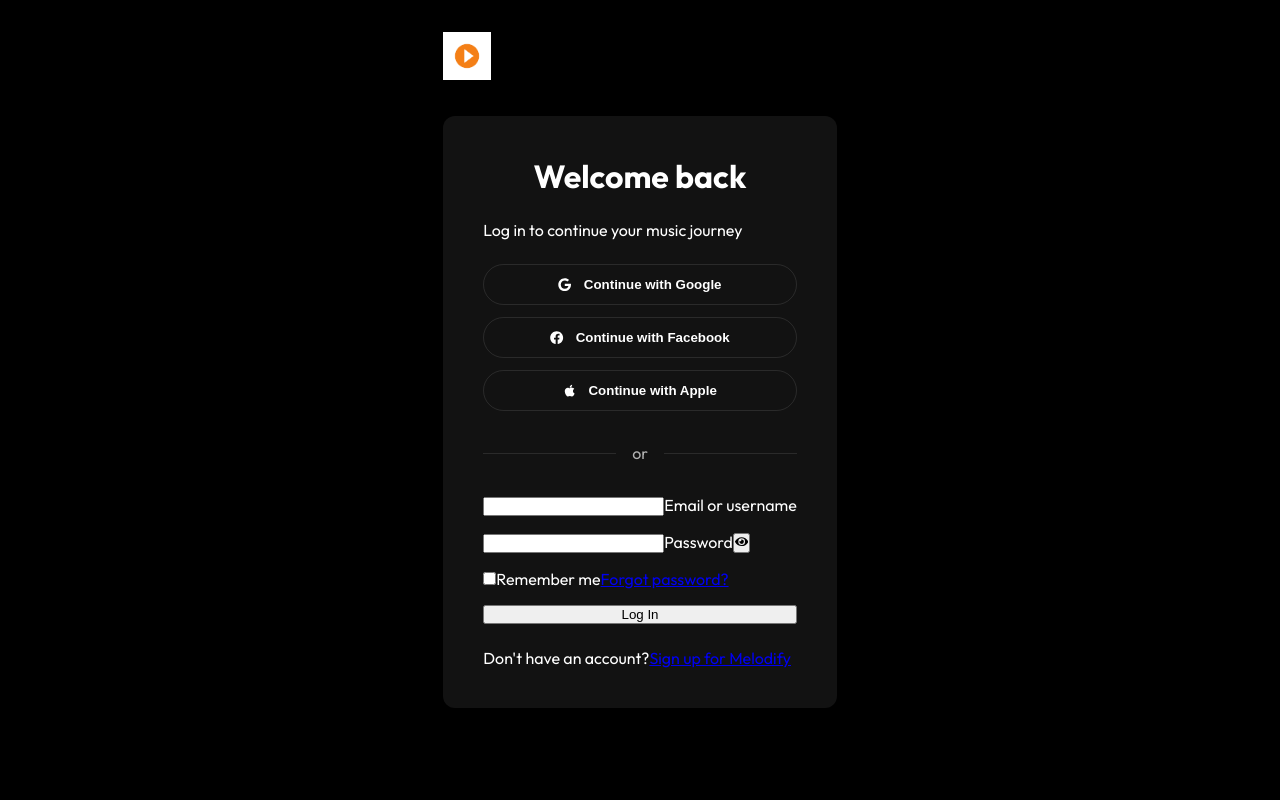
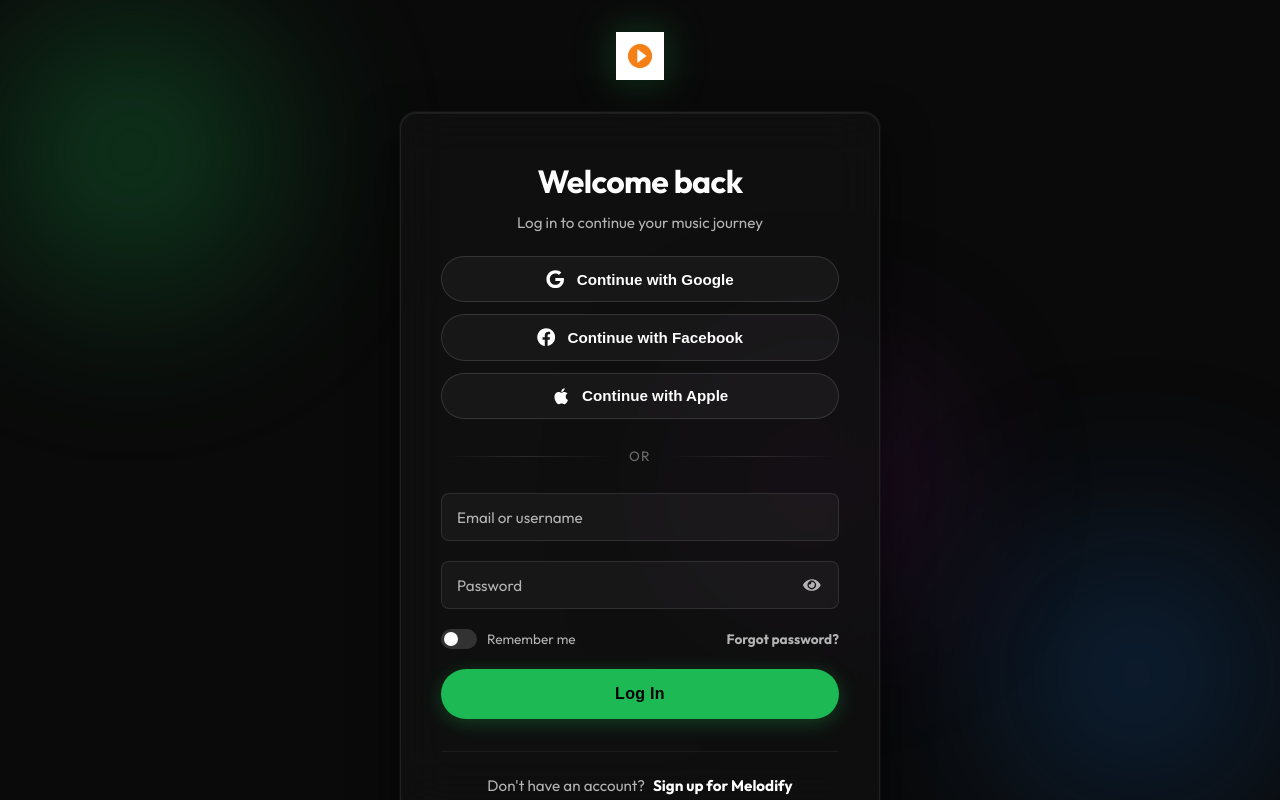
Before and after one commit to Codesmashersgit/Melodify-app, a React (Vite) app in the folder client/: page /login in a window 1280 px wide. Built offline with nearby package versions, Linux system fonts and the light colour scheme; no server answers.

Commit message:
new changes in css file

```diff
--- a/client/src/index.css
+++ b/client/src/index.css
@@ -220,8 +220,9 @@ body {
   width: 100%;
   height: 100%;
   display: grid;
-  grid-template-columns: 25% 50% 25%;
+  grid-template-columns: 1fr 2fr 1fr;
   align-items: center;
+  padding: 0 16px;
 }
 
 .track-info {
@@ -300,6 +301,16 @@ body {
   left: var(--progress-pos, 0%);
 }
 
+.player-controls {
+  justify-self: center;
+  display: flex;
+  flex-direction: column;
+  align-items: center;
+  gap: 4px;
+  width: 100%;
+  max-width: 600px;
+}
+
 .control-buttons {
   display: flex;
   align-items: center;
@@ -347,6 +358,7 @@ body {
 .volume-controls {
   display: flex;
   align-items: center;
+  justify-self: end;
   justify-content: flex-end;
   gap: 16px;
 }
@@ -529,33 +541,134 @@ body {
   gap: 24px;
 }
 
-/* Auth Pages Styling */
+/* ===== PREMIUM AUTH PAGES ===== */
+
+/* Auth Container */
 .auth-container {
   min-height: 100vh;
   width: 100vw;
-  background-color: var(--melodify-black);
+  background-color: #0a0a0a;
+  display: flex;
+  flex-direction: column;
+  align-items: center;
+  justify-content: center;
+  position: relative;
+  overflow: hidden;
+}
+
+/* Animated Background Orbs */
+.auth-bg-orbs {
+  position: absolute;
+  inset: 0;
+  overflow: hidden;
+  pointer-events: none;
+  z-index: 0;
+}
+
+.orb {
+  position: absolute;
+  border-radius: 50%;
+  filter: blur(80px);
+  opacity: 0.4;
+}
+
+.orb-1 {
+  width: 400px;
+  height: 400px;
+  background: radial-gradient(circle, #1DB954 0%, transparent 70%);
+  top: -100px;
+  left: -100px;
+  animation: orbFloat1 12s ease-in-out infinite;
+}
+
+.orb-2 {
+  width: 350px;
+  height: 350px;
+  background: radial-gradient(circle, #1565C0 0%, transparent 70%);
+  bottom: -80px;
+  right: -80px;
+  animation: orbFloat2 15s ease-in-out infinite;
+}
+
+.orb-3 {
+  width: 250px;
+  height: 250px;
+  background: radial-gradient(circle, #9C27B0 0%, transparent 70%);
+  top: 50%;
+  left: 60%;
+  animation: orbFloat3 10s ease-in-out infinite;
+}
+
+@keyframes orbFloat1 {
+  0%, 100% { transform: translate(0, 0) scale(1); }
+  33% { transform: translate(60px, 40px) scale(1.1); }
+  66% { transform: translate(-30px, 80px) scale(0.9); }
+}
+
+@keyframes orbFloat2 {
+  0%, 100% { transform: translate(0, 0) scale(1); }
+  33% { transform: translate(-50px, -30px) scale(1.15); }
+  66% { transform: translate(40px, -60px) scale(0.95); }
+}
+
+@keyframes orbFloat3 {
+  0%, 100% { transform: translate(0, 0) scale(1); }
+  50% { transform: translate(-80px, -40px) scale(1.2); }
+}
+
+/* Auth Content Wrapper */
+.auth-content {
+  position: relative;
+  z-index: 1;
   display: flex;
   flex-direction: column;
   align-items: center;
   padding: 32px 16px;
+  width: 100%;
+  max-height: 100vh;
   overflow-y: auto;
 }
 
 .auth-logo {
   height: 48px;
   margin-bottom: 32px;
+  filter: drop-shadow(0 0 20px rgba(29, 185, 84, 0.3));
+  transition: filter 0.3s ease;
 }
 
+.auth-logo:hover {
+  filter: drop-shadow(0 0 30px rgba(29, 185, 84, 0.5));
+}
+
+/* Glassmorphism Card */
 .auth-card {
-  background-color: var(--melodify-dark-grey);
+  background: rgba(18, 18, 18, 0.7);
+  backdrop-filter: blur(24px);
+  -webkit-backdrop-filter: blur(24px);
   width: 100%;
-  max-width: 450px;
-  border-radius: 12px;
-  padding: 40px;
+  max-width: 480px;
+  border-radius: 16px;
+  padding: 48px 40px;
   display: flex;
   flex-direction: column;
   gap: 24px;
-  box-shadow: 0 12px 24px rgba(0, 0, 0, 0.5);
+  border: 1px solid rgba(255, 255, 255, 0.08);
+  box-shadow:
+    0 24px 48px rgba(0, 0, 0, 0.6),
+    0 0 0 1px rgba(255, 255, 255, 0.04),
+    inset 0 1px 0 rgba(255, 255, 255, 0.06);
+  animation: cardSlideUp 0.6s cubic-bezier(0.16, 1, 0.3, 1) forwards;
+}
+
+@keyframes cardSlideUp {
+  from {
+    opacity: 0;
+    transform: translateY(30px) scale(0.97);
+  }
+  to {
+    opacity: 1;
+    transform: translateY(0) scale(1);
+  }
 }
 
 .auth-title {
@@ -563,8 +676,17 @@ body {
   font-weight: 700;
   text-align: center;
   color: var(--melodify-white);
+  letter-spacing: -0.02em;
 }
 
+.auth-subtitle {
+  text-align: center;
+  color: var(--melodify-dim-white);
+  font-size: 0.95rem;
+  margin-top: -12px;
+}
+
+/* Social Buttons */
 .auth-social-btns {
   display: flex;
   flex-direction: column;
@@ -573,31 +695,49 @@ body {
 
 .btn-social {
   width: 100%;
-  padding: 12px;
+  padding: 13px 16px;
   border-radius: 500px;
-  border: 1px solid var(--glass-border);
-  background-color: transparent;
+  border: 1px solid rgba(255, 255, 255, 0.12);
+  background-color: rgba(255, 255, 255, 0.04);
   color: var(--melodify-white);
-  font-weight: 700;
+  font-weight: 600;
+  font-size: 0.95rem;
   cursor: pointer;
   display: flex;
   align-items: center;
   justify-content: center;
   gap: 12px;
-  transition: border-color 0.2s, background-color 0.2s;
+  transition: all 0.25s cubic-bezier(0.4, 0, 0.2, 1);
+  position: relative;
+  overflow: hidden;
+}
+
+.btn-social .social-icon {
+  font-size: 1.15rem;
+  transition: color 0.25s ease;
 }
 
 .btn-social:hover {
-  border-color: var(--melodify-white);
-  background-color: rgba(255, 255, 255, 0.05);
+  border-color: rgba(255, 255, 255, 0.25);
+  background-color: rgba(255, 255, 255, 0.08);
+  transform: translateY(-1px);
+  box-shadow: 0 4px 16px rgba(0, 0, 0, 0.3);
 }
 
+.btn-google:hover .social-icon { color: #EA4335; }
+.btn-facebook:hover .social-icon { color: #1877F2; }
+.btn-apple:hover .social-icon { color: #ffffff; }
+
+/* Divider */
 .auth-divider {
   display: flex;
   align-items: center;
   gap: 16px;
-  color: var(--melodify-dim-white);
-  margin: 8px 0;
+  color: rgba(255, 255, 255, 0.4);
+  font-size: 0.85rem;
+  text-transform: uppercase;
+  letter-spacing: 0.1em;
+  margin: 4px 0;
 }
 
 .auth-divider::before,
@@ -605,56 +745,365 @@ body {
   content: "";
   flex-grow: 1;
   height: 1px;
-  background-color: var(--glass-border);
+  background: linear-gradient(90deg, transparent, rgba(255, 255, 255, 0.12), transparent);
 }
 
+/* Form */
 .auth-form {
   display: flex;
   flex-direction: column;
-  gap: 16px;
+  gap: 20px;
 }
 
-.input-group {
-  display: flex;
-  flex-direction: column;
-  gap: 8px;
+/* Premium Floating Label Inputs */
+.input-group-premium {
+  position: relative;
+  width: 100%;
 }
 
-.input-group label {
-  font-size: 0.85rem;
-  font-weight: 700;
+.auth-input-premium {
+  width: 100%;
+  padding: 18px 16px 8px;
+  border-radius: 8px;
+  border: 1px solid rgba(255, 255, 255, 0.1);
+  background-color: rgba(255, 255, 255, 0.04);
+  color: var(--melodify-white);
+  font-size: 1rem;
+  font-family: inherit;
+  outline: none;
+  transition: all 0.3s cubic-bezier(0.4, 0, 0.2, 1);
+}
+
+.auth-input-premium:focus {
+  border-color: var(--melodify-green);
+  background-color: rgba(255, 255, 255, 0.06);
+  box-shadow: 0 0 0 3px rgba(29, 185, 84, 0.15);
+}
+
+.floating-label {
+  position: absolute;
+  left: 16px;
+  top: 50%;
+  transform: translateY(-50%);
+  color: var(--melodify-dim-white);
+  font-size: 0.95rem;
+  pointer-events: none;
+  transition: all 0.25s cubic-bezier(0.4, 0, 0.2, 1);
+  background: transparent;
+}
+
+.input-group-premium.focused .floating-label,
+.auth-input-premium:focus ~ .floating-label {
+  top: 10px;
+  transform: translateY(0);
+  font-size: 0.7rem;
+  color: var(--melodify-green);
+  letter-spacing: 0.04em;
+}
+
+.input-highlight {
+  position: absolute;
+  bottom: 0;
+  left: 50%;
+  width: 0;
+  height: 2px;
+  background: var(--melodify-green);
+  transition: all 0.3s ease;
+  border-radius: 0 0 8px 8px;
+}
+
+.auth-input-premium:focus ~ .input-highlight {
+  left: 0;
+  width: 100%;
+}
+
+/* Password Toggle */
+.password-toggle {
+  position: absolute;
+  right: 14px;
+  top: 50%;
+  transform: translateY(-50%);
+  background: none;
+  border: none;
+  color: var(--melodify-dim-white);
+  cursor: pointer;
+  font-size: 1.1rem;
+  padding: 4px;
+  display: flex;
+  align-items: center;
+  transition: color 0.2s ease;
+}
+
+.password-toggle:hover {
   color: var(--melodify-white);
 }
 
-.auth-input {
-  padding: 12px;
-  border-radius: 4px;
-  border: 1px solid var(--glass-border);
-  background-color: rgba(255, 255, 255, 0.05);
-  color: var(--melodify-white);
-  outline: none;
-  transition: border-color 0.2s;
+/* Match Check Icon */
+.match-check {
+  position: absolute;
+  right: 44px;
+  top: 50%;
+  transform: translateY(-50%);
+  color: var(--melodify-green);
+  font-size: 0.85rem;
+  animation: popIn 0.3s cubic-bezier(0.175, 0.885, 0.32, 1.275) forwards;
 }
 
-.auth-input:focus {
+@keyframes popIn {
+  from { transform: translateY(-50%) scale(0); }
+  to { transform: translateY(-50%) scale(1); }
+}
+
+/* Password Strength */
+.password-strength {
+  display: flex;
+  align-items: center;
+  gap: 12px;
+  margin-top: -8px;
+}
+
+.strength-bar {
+  flex-grow: 1;
+  height: 4px;
+  background: rgba(255, 255, 255, 0.08);
+  border-radius: 4px;
+  overflow: hidden;
+}
+
+.strength-fill {
+  height: 100%;
+  border-radius: 4px;
+  transition: width 0.4s ease, background-color 0.4s ease;
+}
+
+.strength-label {
+  font-size: 0.75rem;
+  font-weight: 600;
+  min-width: 48px;
+  text-align: right;
+}
+
+/* Auth Options Row */
+.auth-options {
+  display: flex;
+  align-items: center;
+  justify-content: space-between;
+}
+
+/* Remember Me Toggle */
+.remember-me {
+  display: flex;
+  align-items: center;
+  gap: 10px;
+  cursor: pointer;
+  user-select: none;
+}
+
+.remember-me input {
+  display: none;
+}
+
+.toggle-switch {
+  width: 36px;
+  height: 20px;
+  background: rgba(255, 255, 255, 0.15);
+  border-radius: 12px;
+  position: relative;
+  transition: background 0.3s ease;
+}
+
+.toggle-switch::after {
+  content: "";
+  position: absolute;
+  top: 3px;
+  left: 3px;
+  width: 14px;
+  height: 14px;
+  background: var(--melodify-white);
+  border-radius: 50%;
+  transition: transform 0.3s cubic-bezier(0.4, 0, 0.2, 1);
+}
+
+.remember-me input:checked + .toggle-switch {
+  background: var(--melodify-green);
+}
+
+.remember-me input:checked + .toggle-switch::after {
+  transform: translateX(16px);
+}
+
+.toggle-label {
+  font-size: 0.85rem;
+  color: var(--melodify-dim-white);
+}
+
+.forgot-link {
+  font-size: 0.85rem;
+  color: var(--melodify-dim-white);
+  text-decoration: none;
+  font-weight: 600;
+  transition: color 0.2s ease;
+}
+
+.forgot-link:hover {
+  color: var(--melodify-white);
+  text-decoration: underline;
+}
+
+/* Premium CTA Button */
+.btn-cta-premium {
+  width: 100%;
+  padding: 16px;
+  border-radius: 500px;
+  border: none;
+  font-weight: 700;
+  font-size: 1rem;
+  cursor: pointer;
+  background: var(--melodify-green);
+  color: var(--melodify-black);
+  position: relative;
+  overflow: hidden;
+  transition: all 0.3s cubic-bezier(0.4, 0, 0.2, 1);
+  letter-spacing: 0.02em;
+  box-shadow: 0 4px 20px rgba(29, 185, 84, 0.3);
+}
+
+.btn-cta-premium:hover {
+  transform: scale(1.02) translateY(-1px);
+  box-shadow: 0 8px 30px rgba(29, 185, 84, 0.4);
+  background: #1ed760;
+}
+
+.btn-cta-premium:active {
+  transform: scale(0.98);
+}
+
+.btn-cta-premium:disabled {
+  opacity: 0.5;
+  cursor: not-allowed;
+  transform: none;
+  box-shadow: none;
+}
+
+.btn-cta-premium:disabled:hover {
+  transform: none;
+  box-shadow: none;
+}
+
+.btn-shimmer {
+  position: absolute;
+  top: 0;
+  left: -100%;
+  width: 100%;
+  height: 100%;
+  background: linear-gradient(
+    120deg,
+    transparent 0%,
+    rgba(255, 255, 255, 0.15) 50%,
+    transparent 100%
+  );
+  transition: left 0.6s ease;
+}
+
+.btn-cta-premium:hover .btn-shimmer {
+  left: 100%;
+}
+
+/* Terms Checkbox */
+.terms-checkbox {
+  display: flex;
+  align-items: flex-start;
+  gap: 12px;
+  cursor: pointer;
+  user-select: none;
+}
+
+.terms-checkbox input {
+  display: none;
+}
+
+.custom-checkbox {
+  width: 20px;
+  height: 20px;
+  min-width: 20px;
+  border: 2px solid rgba(255, 255, 255, 0.2);
+  border-radius: 4px;
+  display: flex;
+  align-items: center;
+  justify-content: center;
+  transition: all 0.2s ease;
+  margin-top: 2px;
+  position: relative;
+}
+
+.terms-checkbox input:checked + .custom-checkbox {
+  background: var(--melodify-green);
   border-color: var(--melodify-green);
 }
 
-.auth-footer {
-  text-align: center;
-  font-size: 0.9rem;
-  color: var(--melodify-dim-white);
-  margin-top: 16px;
+.terms-checkbox input:checked + .custom-checkbox::after {
+  content: "✓";
+  color: var(--melodify-black);
+  font-size: 0.75rem;
+  font-weight: 700;
 }
 
-.auth-footer a {
+.terms-text {
+  font-size: 0.85rem;
+  color: var(--melodify-dim-white);
+  line-height: 1.5;
+}
+
+.terms-text a {
+  color: var(--melodify-white);
+  text-decoration: underline;
+  text-underline-offset: 2px;
+  transition: color 0.2s ease;
+}
+
+.terms-text a:hover {
+  color: var(--melodify-green);
+}
+
+/* Auth Footer Section */
+.auth-footer-section {
+  text-align: center;
+  padding-top: 24px;
+  border-top: 1px solid rgba(255, 255, 255, 0.06);
+  margin-top: 8px;
+}
+
+.auth-footer-text {
+  font-size: 0.95rem;
+  color: var(--melodify-dim-white);
+}
+
+.auth-footer-link {
   color: var(--melodify-white);
   font-weight: 700;
-  text-decoration: underline;
+  text-decoration: none;
+  margin-left: 8px;
+  position: relative;
+  transition: color 0.2s ease;
 }
 
-.auth-footer a:hover {
+.auth-footer-link::after {
+  content: "";
+  position: absolute;
+  bottom: -2px;
+  left: 0;
+  width: 0;
+  height: 2px;
+  background: var(--melodify-green);
+  transition: width 0.3s ease;
+}
+
+.auth-footer-link:hover {
   color: var(--melodify-green);
+}
+
+.auth-footer-link:hover::after {
+  width: 100%;
 }
 
 /* Transitions */
```
